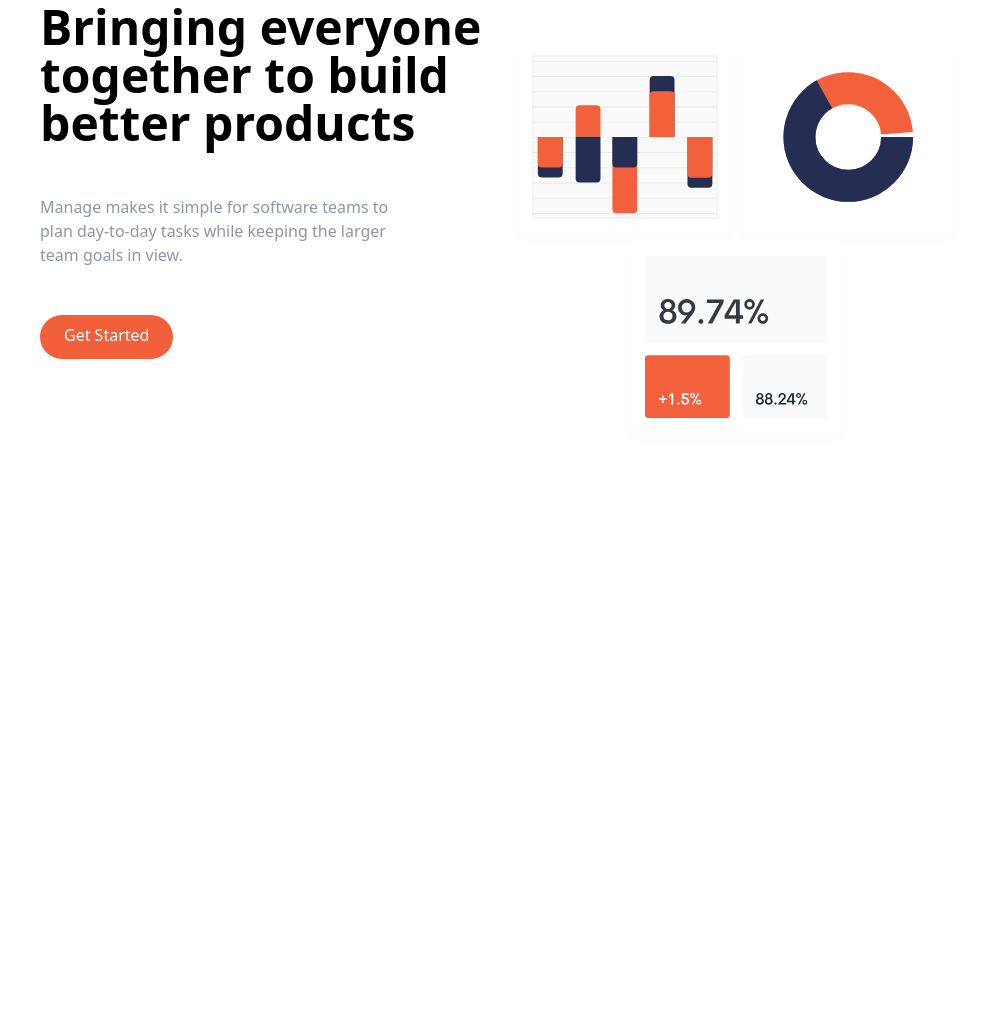
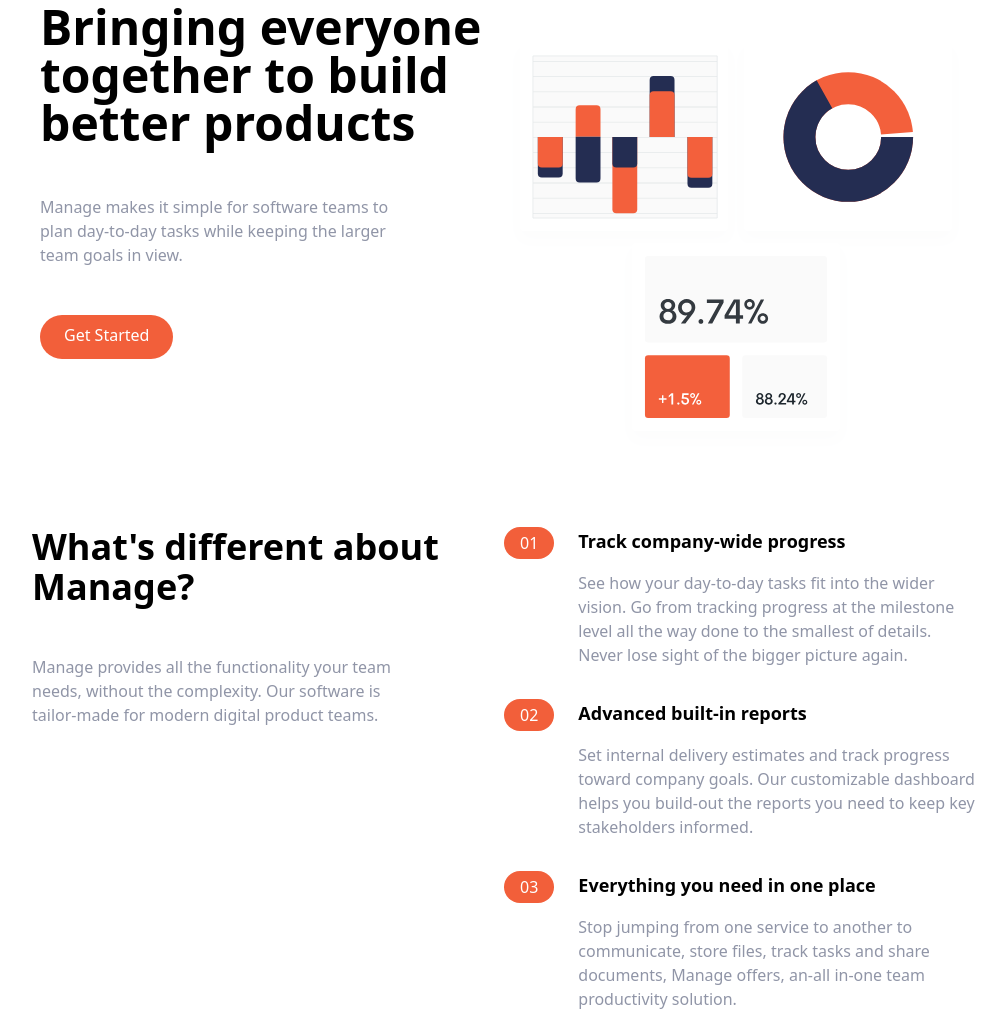
Before and after one commit to 0xAlMo3geZ/manage, a website: page index.html in a window 1280 px wide. Shown: the part 129-1140 px from the top of the page, without its empty margins (136-1142 px from the left). Before the commit the page ends 800 px from the top, so only its background shows below. Drawn offline with Linux system fonts and the light colour scheme.

Commit message:
features section

```diff
--- a/index.html
+++ b/index.html
@@ -62,9 +62,87 @@
     <!-- flex container -->
     <div class="container flex flex-col px-4 mx-auto mt-10 space-y-12 md:space-y-0 md:flex-row">
       <!-- What's Different -->
-      <div></div>
+      <div class="flex flex-col space-y-12 md:w-1/2">
+        <h2 class="max-w-md text-4xl font-bold text-center md:text-left">
+          What's different about Manage?
+        </h2>
+        <p class="max-w-sm text-center text-darkGrayishBlue md:text-left">
+          Manage provides all the functionality your team needs, without the complexity. Our software is tailor-made for
+          modern digital product teams.
+        </p>
+      </div>
       <!-- Numbered List -->
-      <div></div>
+      <div class="flex flex-col space-y-8 md:w-1/2">
+        <!-- list item 1 -->
+        <div class="flex flex-col space-y-3 md:space-y-0 md:space-x-6 md:flex-row">
+          <!-- Heading -->
+          <div class="rounded-l-full bg-brightRedSupLight md:bg-transparent">
+            <div class="flex items-center space-x-2">
+              <div class="px-4 py-2 text-white rounded-full bg-brightRed md:py-1">
+                01
+              </div>
+              <h3 class="text-base font-bold md:mb-4 md:hidden">
+                Track company-wide progress
+              </h3>
+            </div>
+          </div>
+          <div>
+            <h3 class="hidden mb-4 text-lg font-bold md:block">
+              Track company-wide progress
+            </h3>
+            <p class="text-darkGrayishBlue">
+              See how your day-to-day tasks fit into the wider vision. Go from tracking progress at the milestone level
+              all the way done to the smallest of details. Never lose sight of the bigger picture again.
+            </p>
+          </div>
+        </div>
+        <!-- list item 2 -->
+        <div class="flex flex-col space-y-3 md:space-y-0 md:space-x-6 md:flex-row">
+          <!-- Heading -->
+          <div class="rounded-l-full bg-brightRedSupLight md:bg-transparent">
+            <div class="flex items-center space-x-2">
+              <div class="px-4 py-2 text-white rounded-full bg-brightRed md:py-1">
+                02
+              </div>
+              <h3 class="text-base font-bold md:mb-4 md:hidden">
+                Advanced built-in reports
+              </h3>
+            </div>
+          </div>
+          <div>
+            <h3 class="hidden mb-4 text-lg font-bold md:block">
+              Advanced built-in reports
+            </h3>
+            <p class="text-darkGrayishBlue">
+              Set internal delivery estimates and track progress toward company goals. Our customizable dashboard helps
+              you build-out the reports you need to keep key stakeholders informed.
+            </p>
+          </div>
+        </div>
+        <!-- list item 3 -->
+        <div class="flex flex-col space-y-3 md:space-y-0 md:space-x-6 md:flex-row">
+          <!-- Heading -->
+          <div class="rounded-l-full bg-brightRedSupLight md:bg-transparent">
+            <div class="flex items-center space-x-2">
+              <div class="px-4 py-2 text-white rounded-full bg-brightRed md:py-1">
+                03
+              </div>
+              <h3 class="text-base font-bold md:mb-4 md:hidden">
+                Everything you need in one place
+              </h3>
+            </div>
+          </div>
+          <div>
+            <h3 class="hidden mb-4 text-lg font-bold md:block">
+              Everything you need in one place
+            </h3>
+            <p class="text-darkGrayishBlue">
+              Stop jumping from one service to another to communicate, store files, track tasks and share documents,
+              Manage offers, an-all in-one team productivity solution.
+            </p>
+          </div>
+        </div>
+      </div>
     </div>
   </section>
 </body>
```
Also changed, not shown: css/main.css.
